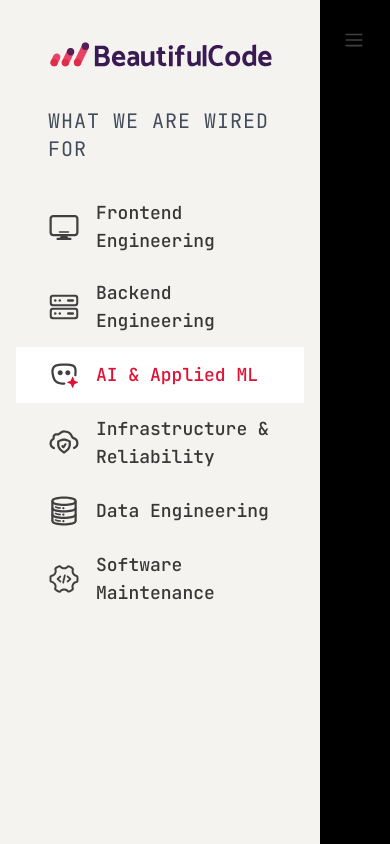
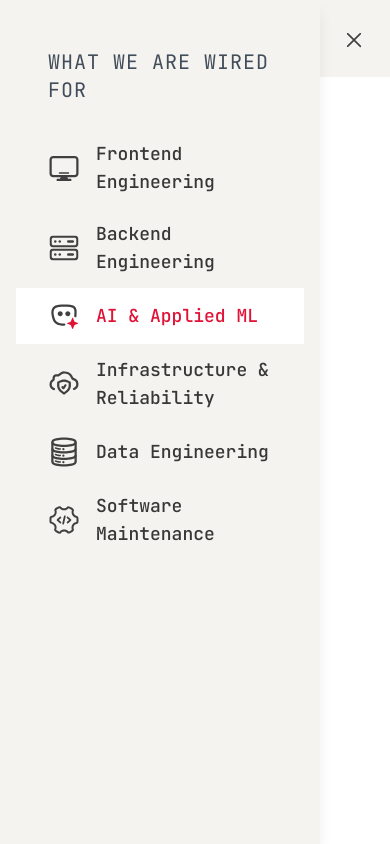
Before and after one commit to beautiful-code/bc-website, a Next.js app: page /expertise/ai-applied-ml in a window 390 px wide. Both pictures are taken after a click on the button "Toggle navigation menu". Built offline with nearby package versions, Linux system fonts and the light colour scheme.

Commit message:
Cancel added

```diff
--- a/src/components/MobileNav.tsx
+++ b/src/components/MobileNav.tsx
@@ -25,8 +25,8 @@ export default function MobileNav({ activeSlug }: MobileNavProps) {
         aria-label="Toggle navigation menu"
       >
         <Image
-          src="/icons/menu.svg"
-          alt="Menu"
+          src={isOpen ? "/icons/cancel.svg" : "/icons/menu.svg"}
+          alt={isOpen ? "Close Menu" : "Menu"}
           width={24}
           height={24}
           className="w-6 h-6"
@@ -35,19 +35,10 @@ export default function MobileNav({ activeSlug }: MobileNavProps) {
 
       {/* Mobile Navigation Overlay */}
       {isOpen && (
-        <div
-          className="sm:hidden fixed inset-0 z-40 bg-black bg-opacity-50"
-          onClick={toggleMenu}
-        >
-          <div
-            className="fixed inset-y-0 left-0 w-80 bg-[var(--color-bc-beige)] shadow-lg transform transition-transform duration-300 ease-in-out"
-            onClick={(e) => e.stopPropagation()}
-          >
-            <div className="sideColumn font-[family-name:var(--font-jetbrains-mono)] h-full">
-              <div className="max-w-lg p-4">
-                <Logo />
-                <NavigationalSidebar activeSlug={activeSlug} />
-              </div>
+        <div className="sm:hidden fixed inset-y-0 left-0 w-80 bg-[var(--color-bc-beige)] shadow-lg transform transition-transform duration-300 ease-in-out z-40">
+          <div className="sideColumn font-[family-name:var(--font-jetbrains-mono)] h-full">
+            <div className="max-w-lg p-4">
+              <NavigationalSidebar activeSlug={activeSlug} />
             </div>
           </div>
         </div>
```
Also changed, not shown: public/icons/cancel.svg (added).
